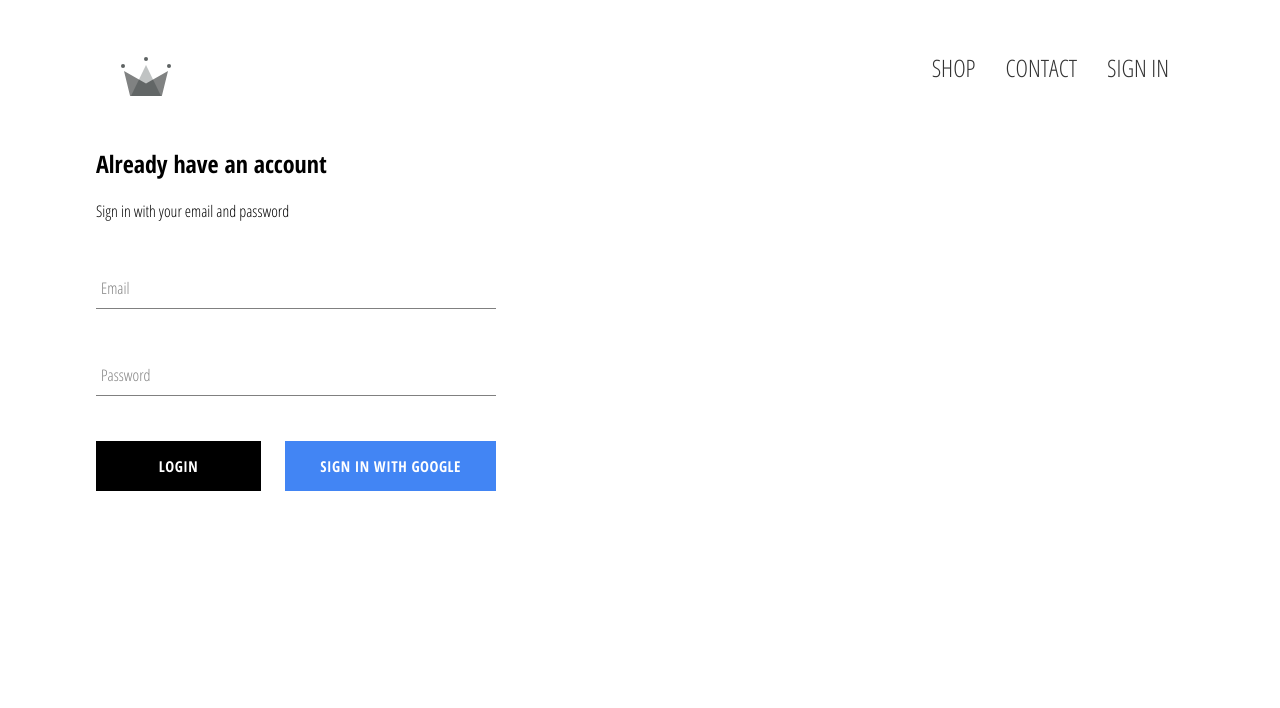
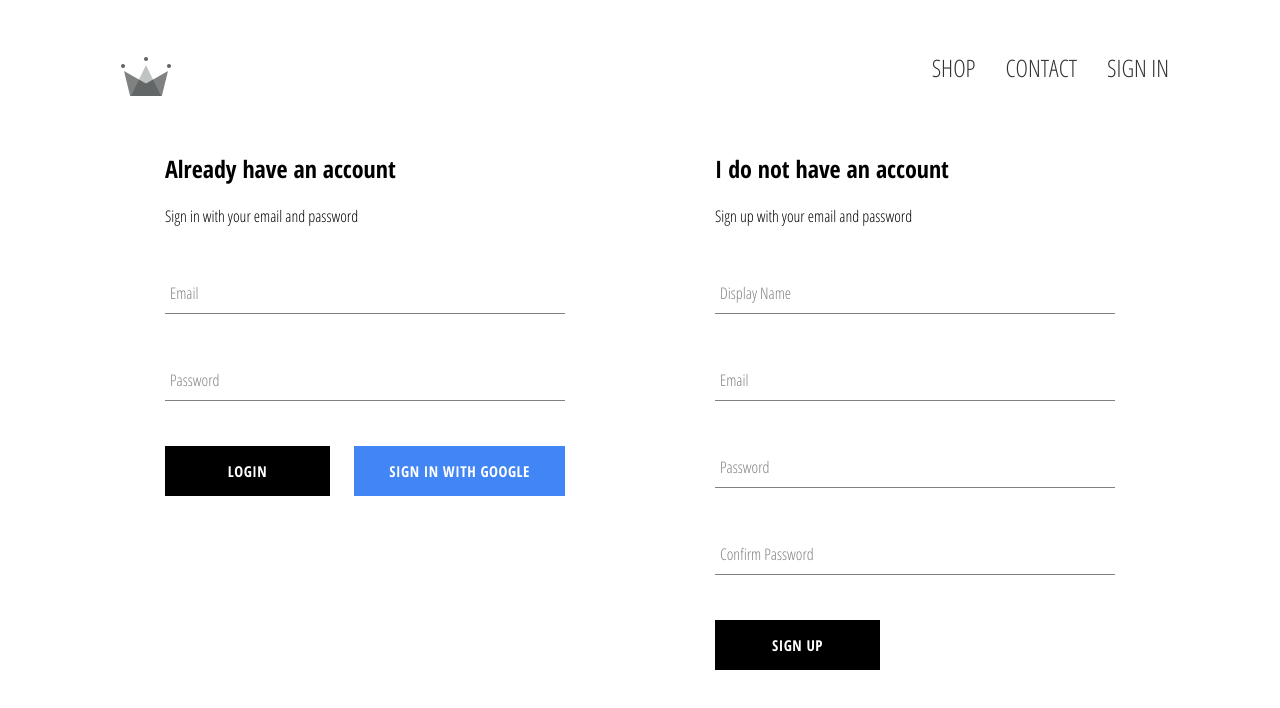
Before and after one commit to kherma/practice-14-clothing-ecommerce, a React (Create React App) app: page /account in a window 1280 px wide. Shown: the top 708 px of the page. Built offline with nearby package versions, Linux system fonts and the light colour scheme; no server answers.

Commit message:
Add signup component

```diff
--- /dev/null
+++ b/src/components/signup/signup.component.jsx
@@ -0,0 +1,102 @@
+import React, { Component } from 'react';
+import './signup.styles.scss';
+
+import FormInput from './../form-input/form-input.component';
+import Button from './../button/button.component';
+import {
+  auth,
+  createUserProfileDocument,
+} from './../../firebase/firebase.utils';
+
+class SignUp extends Component {
+  constructor(props) {
+    super(props);
+
+    this.state = {
+      displayName: '',
+      email: '',
+      password: '',
+      confirmPassword: '',
+    };
+  }
+
+  handleSubmit = async (event) => {
+    event.preventDefault();
+    const { displayName, email, password, confirmPassword } = this.state;
+    if (password !== confirmPassword) {
+      alert(`Passwords don't match`);
+      return;
+    }
+
+    try {
+      const { user } = await auth.createUserWithEmailAndPassword(
+        email,
+        password
+      );
+      await createUserProfileDocument(user, { displayName });
+      this.setState({
+        displayName: '',
+        email: '',
+        password: '',
+        confirmPassword: '',
+      });
+    } catch (error) {
+      console.error(error.message);
+    }
+  };
+
+  handleChange = (event) => {
+    const { name, value } = event.target;
+    this.setState({ [name]: value });
+  };
+
+  render() {
+    const { displayName, email, password, confirmPassword } = this.state;
+    return (
+      <div className="signup">
+        <h2 className="title">I do not have an account</h2>
+        <span>Sign up with your email and password</span>
+        <form className="signup-form" onSubmit={this.handleSubmit}>
+          <FormInput
+            type="text"
+            name="displayName"
+            value={displayName}
+            onChange={this.handleChange}
+            label="Display Name"
+            required
+          />
+
+          <FormInput
+            type="email"
+            name="email"
+            value={email}
+            onChange={this.handleChange}
+            label="Email"
+            required
+          />
+
+          <FormInput
+            type="password"
+            name="password"
+            value={password}
+            onChange={this.handleChange}
+            label="Password"
+            required
+          />
+
+          <FormInput
+            type="password"
+            name="confirmPassword"
+            value={confirmPassword}
+            onChange={this.handleChange}
+            label="Confirm Password"
+            required
+          />
+          <Button type="submit" children="Sign up"></Button>
+        </form>
+      </div>
+    );
+  }
+}
+
+export default SignUp;
--- /dev/null
+++ b/src/components/signup/signup.styles.scss
@@ -0,0 +1,5 @@
+.signup {
+  display: flex;
+  flex-direction: column;
+  width: 400px;
+}
--- a/src/pages/signin-signup/signin-signup.component.jsx
+++ b/src/pages/signin-signup/signin-signup.component.jsx
@@ -1,10 +1,12 @@
 import React from 'react';
 import './signin-signup.styles.scss';
 import SignIn from './../../components/signin/signin.component';
+import SignUp from './../../components/signup/signup.component';
 
 const SignInSignUpPage = () => (
-  <div>
+  <div className="accounts">
     <SignIn />
+    <SignUp />
   </div>
 );
 
--- a/src/pages/signin-signup/signin-signup.styles.scss
+++ b/src/pages/signin-signup/signin-signup.styles.scss
@@ -0,0 +1,6 @@
+.accounts {
+  margin: 30px auto;
+  width: 950px;
+  display: flex;
+  justify-content: space-between;
+}
```
